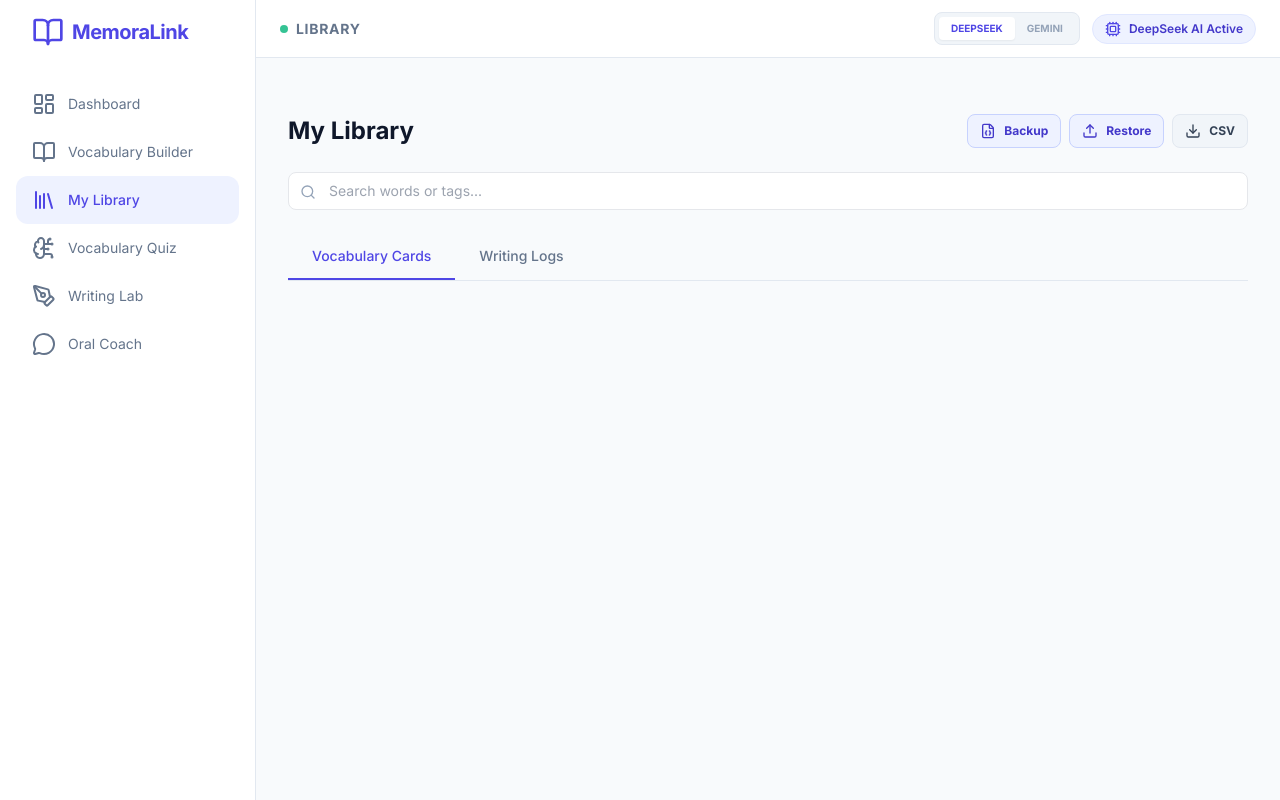
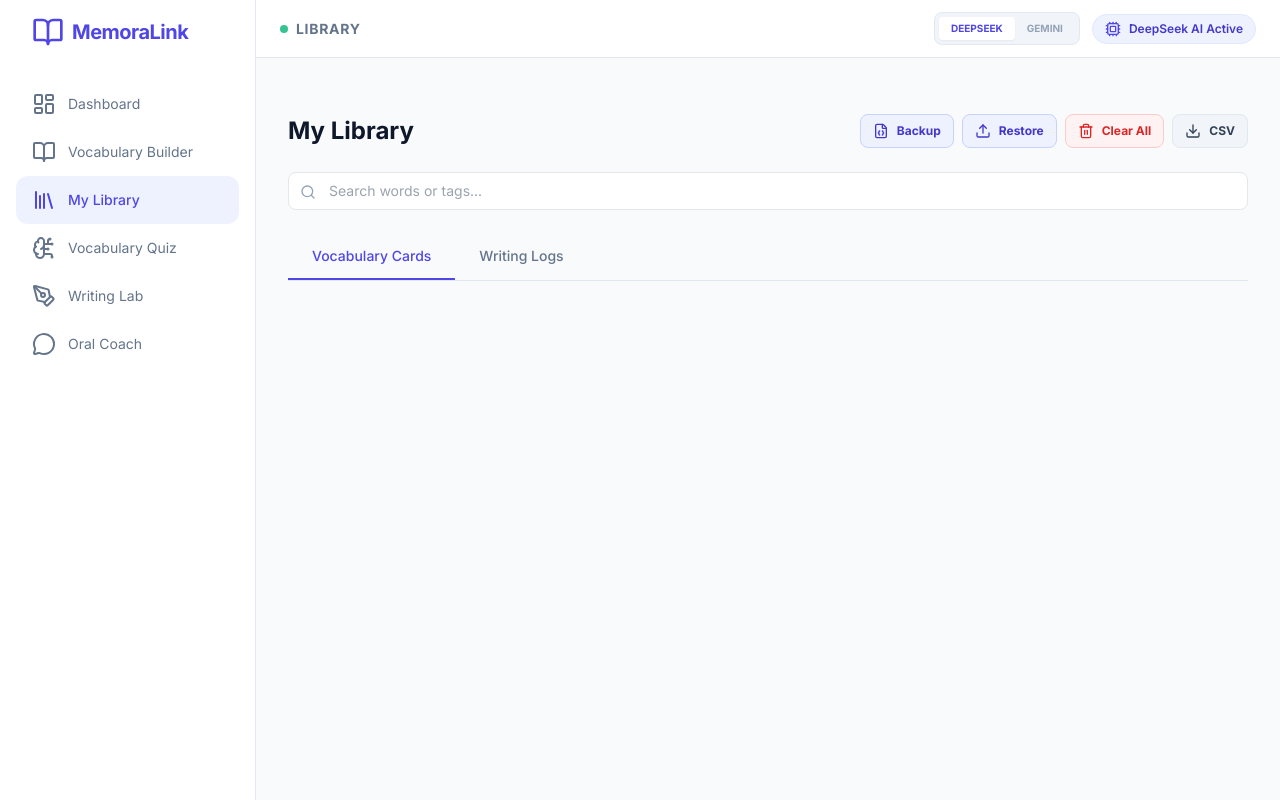
Before and after one commit to hkkencheng2022/memoralink-ai_render, a React (Vite) app: page / in a window 1280 px wide. Both pictures are taken after a click on the button "My Library". Built offline with nearby package versions, Linux system fonts and the light colour scheme.

Commit message:
Add files via upload

```diff
--- a/components/Library.tsx
+++ b/components/Library.tsx
@@ -108,6 +108,16 @@ export const Library: React.FC = () => {
       const newItems = items.filter((_, i) => i !== index);
       setItems(newItems);
       localStorage.setItem('memoralink_library', JSON.stringify(newItems));
+    }
+  };
+
+  const handleClearAll = () => {
+    if (confirm("⚠️ WARNING: Are you sure you want to delete ALL data from your library? This action cannot be undone.")) {
+      setItems([]);
+      setWritingItems([]);
+      setRevealedCards(new Set());
+      localStorage.removeItem('memoralink_library');
+      localStorage.removeItem('memoralink_writing_library');
     }
   };
 
@@ -240,6 +250,9 @@ export const Library: React.FC = () => {
         <div className="flex flex-wrap items-center gap-2">
            <button onClick={handleBackupData} className="px-3 py-2 bg-indigo-50 text-indigo-700 rounded-lg text-xs font-bold border border-indigo-200 flex items-center gap-2"><FileJson className="w-4 h-4" /> Backup</button>
            <button onClick={handleRestoreClick} className="px-3 py-2 bg-indigo-50 text-indigo-700 rounded-lg text-xs font-bold border border-indigo-200 flex items-center gap-2"><Upload className="w-4 h-4" /> Restore</button>
+
+           <button onClick={handleClearAll} className="px-3 py-2 bg-red-50 text-red-600 rounded-lg text-xs font-bold border border-red-200 flex items-center gap-2 hover:bg-red-100 transition-colors"><Trash2 className="w-4 h-4" /> Clear All</button>
+
            {activeTab === 'vocabulary' && (
              <button onClick={handleExportCSV} className="px-3 py-2 bg-slate-100 text-slate-700 rounded-lg text-xs font-bold border border-slate-200 flex items-center gap-2"><Download className="w-4 h-4" /> CSV</button>
            )}
```
